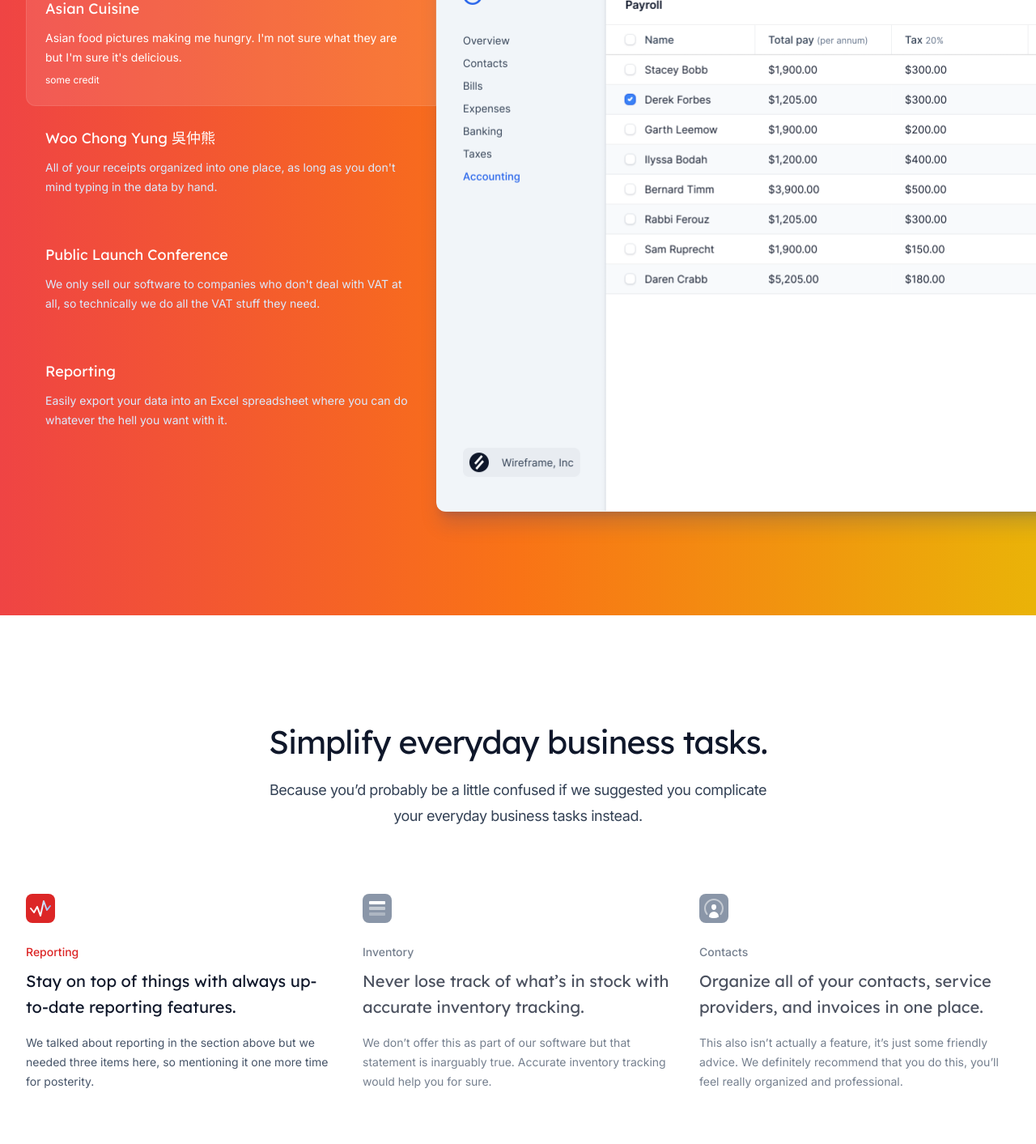
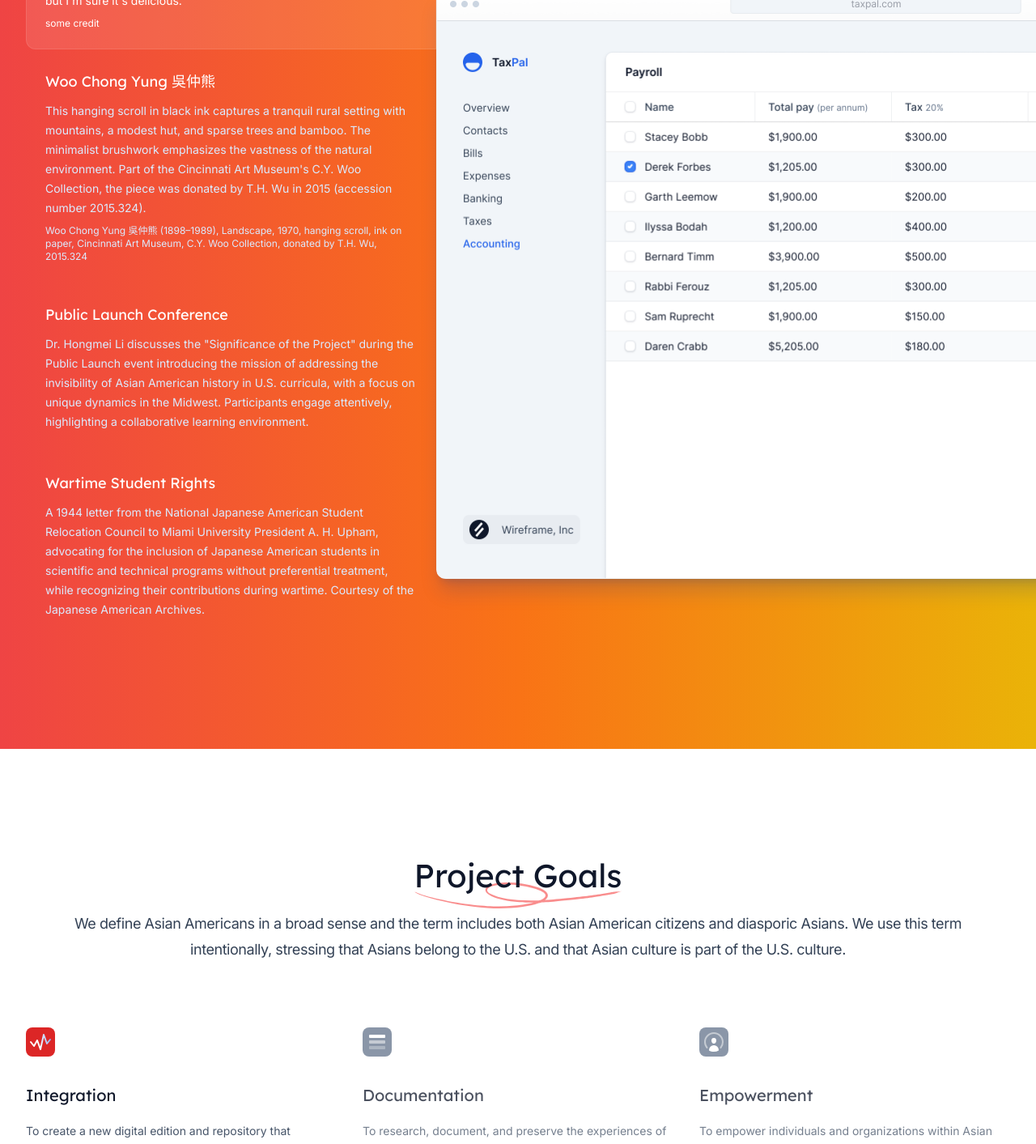
Before and after one commit to Meng-V/daaho, a Next.js app: page / in a window 1280 px wide. Shown: the part 1780-3193 px from the top of the page at 81% size. Built offline with nearby package versions, Linux system fonts and the light colour scheme.

Commit message:
changed colors

```diff
--- a/src/components/CallToAction.tsx
+++ b/src/components/CallToAction.tsx
@@ -1,5 +1,3 @@
-import Image from 'next/image'
-
 import { Button } from '@/components/Button'
 import { Container } from '@/components/Container'
 
@@ -7,7 +5,7 @@ export function CallToAction() {
   return (
     <section
       id="get-started-today"
-      className="relative overflow-hidden bg-red-600 py-32"
+      className="relative overflow-hidden bg-slate-900 py-24"
     >
       <div
         className="absolute left-1/2 top-1/2 max-w-none -translate-x-1/2 -translate-y-1/2"
@@ -17,16 +15,13 @@ export function CallToAction() {
         }}
       ></div>
       <Container className="relative">
-        <div className="mx-auto text-center">
-          <h2 className="font-display text-3xl tracking-tight text-white sm:text-4xl">
+        <div className="mx-auto">
+          <h2 className="font-display text-3xl text-center text-white sm:text-4xl">
             Mission Statement
           </h2>
-          <p className="mt-4 text-lg tracking-tight text-white">
+          <p className="mt-12 text-lg tracking-tight text-slate-400">
             Our mission is to collect, preserve, study, and promote the voices and contributions of Asian American citizens and diasporic Asians in the nation’s heartland in collaboration with local communities, educators, curators, and scholars nationwide. Making visible what was previously invisible in American history, DAAHO also aims to innovate, inspire, and create sustainable models for integrating the experiences of all minority populations into the mainstream historical narrative.
           </p>
-          <Button href="/register" color="white" className="mt-10">
-            Contact Us
-          </Button>
         </div>
       </Container>
     </section>
--- a/src/components/PrimaryFeatures.tsx
+++ b/src/components/PrimaryFeatures.tsx
@@ -20,25 +20,23 @@ const features = [
   },
   {
     title: 'Woo Chong Yung 吳仲熊',
-    caption:
-      "All of your receipts organized into one place, as long as you don't mind typing in the data by hand.",
-    alt: " ",
-    creditline: " ",
+    caption:"This hanging scroll in black ink captures a tranquil rural setting with mountains, a modest hut, and sparse trees and bamboo. The minimalist brushwork emphasizes the vastness of the natural environment. Part of the Cincinnati Art Museum's C.Y. Woo Collection, the piece was donated by T.H. Wu in 2015 (accession number 2015.324).",
+    alt: "A black ink landscape painting by Woo Chong Yung, featuring a simple, serene scene of mountains, rocky outcroppings, and sparse vegetation. Two tall, leafless trees stand near a small hut nestled among bamboo, with rolling hills and distant peaks fading into the background. A red seal stamp is visible in the bottom left corner.",
+    creditline: "Woo Chong Yung 吳仲熊 (1898–1989), Landscape, 1970, hanging scroll, ink on paper, Cincinnati Art Museum, C.Y. Woo Collection, donated by T.H. Wu, 2015.324",
     image: screenshotExpenses,
   },
   {
     title: 'Public Launch Conference',
-    caption:
-      "We only sell our software to companies who don't deal with VAT at all, so technically we do all the VAT stuff they need.",
-    alt: " ",
-    creditline: " ",
+    caption:'Dr. Hongmei Li discusses the \"Significance of the Project\" during the Public Launch event introducing the mission of addressing the invisibility of Asian American history in U.S. curricula, with a focus on unique dynamics in the Midwest. Participants engage attentively, highlighting a collaborative learning environment.',
+    alt: 'Dr. Hongmei Li presents at a podium in a classroom-style conference room. A slide titled \"Significance of the Project\" is projected behind her, listing key points about the project. Attendees sit at long tables, engaged and taking notes, with laptops and drinks in front of them. The room has large windows in the background allowing natural light to enter.',
+    creditline: "",
     image: screenshotVatReturns,
   },
   {
-    title: 'Reporting',
+    title: 'Wartime Student Rights',
     caption:
-      'Easily export your data into an Excel spreadsheet where you can do whatever the hell you want with it.',
-    alt: " ",
+      'A 1944 letter from the National Japanese American Student Relocation Council to Miami University President A. H. Upham, advocating for the inclusion of Japanese American students in scientific and technical programs without preferential treatment, while recognizing their contributions during wartime. Courtesy of the Japanese American Archives.',
+    alt: "A historical typed letter dated February 21, 1944, from the National Japanese American Student Relocation Council addressed to President A. H. Upham of Miami University. The letter discusses the deferment of Nisei students in scientific fields, emphasizing equal treatment and opportunities. Signed by C.V. Hibbard, National Director.",
     creditline: " ",
     image: screenshotReporting,
   },
--- a/src/components/SecondaryFeatures.tsx
+++ b/src/components/SecondaryFeatures.tsx
@@ -5,6 +5,7 @@ import Image, { type ImageProps } from 'next/image'
 import { Tab, TabGroup, TabList, TabPanel, TabPanels } from '@headlessui/react'
 import clsx from 'clsx'
 
+import SwirlyDoodle from './SwirlyDoodle'
 import { Container } from '@/components/Container'
 import screenshotContacts from '@/images/screenshots/contacts.png'
 import screenshotInventory from '@/images/screenshots/inventory.png'
@@ -20,10 +21,9 @@ interface Feature {
 
 const features: Array<Feature> = [
   {
-    name: 'Reporting',
-    summary: 'Stay on top of things with always up-to-date reporting features.',
-    description:
-      'We talked about reporting in the section above but we needed three items here, so mentioning it one more time for posterity.',
+    name: 'Integration',
+    summary: 'Integration',
+    description: 'To create a new digital edition and repository that integrates Asian and Asian American history into mainstream narratives',
     image: screenshotProfitLoss,
     icon: function ReportingIcon() {
       let id = useId()
@@ -54,11 +54,11 @@ const features: Array<Feature> = [
     },
   },
   {
-    name: 'Inventory',
+    name: 'Documentation',
     summary:
-      'Never lose track of what’s in stock with accurate inventory tracking.',
+      'Documentation',
     description:
-      'We don’t offer this as part of our software but that statement is inarguably true. Accurate inventory tracking would help you for sure.',
+      'To research, document, and preserve the experiences of Asian Americans in Ohio.',
     image: screenshotInventory,
     icon: function InventoryIcon() {
       return (
@@ -82,11 +82,10 @@ const features: Array<Feature> = [
     },
   },
   {
-    name: 'Contacts',
+    name: 'Empowerment',
     summary:
-      'Organize all of your contacts, service providers, and invoices in one place.',
-    description:
-      'This also isn’t actually a feature, it’s just some friendly advice. We definitely recommend that you do this, you’ll feel really organized and professional.',
+      'Empowerment',
+    description:'To empower individuals and organizations within Asian communities to include their voices in the historical narrative',
     image: screenshotContacts,
     icon: function ContactsIcon() {
       return (
@@ -132,7 +131,7 @@ function Feature({
       </div>
       <h3
         className={clsx(
-          'mt-6 text-sm font-medium',
+          'text-sm font-medium',
           isActive ? 'text-red-600' : 'text-slate-600',
         )}
       >
@@ -183,7 +182,7 @@ function FeaturesDesktop() {
                   name: (
                     <Tab className="ui-not-focus-visible:outline-none">
                       <span className="absolute inset-0" />
-                      {feature.name}
+                      {/* {feature.name} */}
                     </Tab>
                   ),
                 }}
@@ -232,13 +231,15 @@ export function SecondaryFeatures() {
       className="pb-14 pt-20 sm:pb-20 sm:pt-32 lg:pb-32"
     >
       <Container>
-        <div className="mx-auto max-w-2xl md:text-center">
-          <h2 className="font-display text-3xl tracking-tight text-slate-900 sm:text-4xl">
-            Simplify everyday business tasks.
+        <div className="mx-auto max-w-6xl md:text-center">
+          <h2 className="font-display text-3xl text-slate-900 sm:text-4xl">
+            <span className="relative whitespace-nowrap">
+              <SwirlyDoodle className="absolute left-0 top-2/3 h-[0.8em] w-full fill-red-400/80" />
+              <span className="relative">Project Goals</span>
+            </span>
           </h2>
           <p className="mt-4 text-lg tracking-tight text-slate-700">
-            Because you’d probably be a little confused if we suggested you
-            complicate your everyday business tasks instead.
+            We define Asian Americans in a broad sense and the term includes both Asian American citizens and diasporic Asians. We use this term intentionally, stressing that Asians belong to the U.S. and that Asian culture is part of the U.S. culture.
           </p>
         </div>
         <FeaturesMobile />
--- /dev/null
+++ b/src/components/SwirlyDoodle.tsx
@@ -0,0 +1,16 @@
+export default function SwirlyDoodle(props: React.ComponentPropsWithoutRef<'svg'>) {
+    return (
+      <svg
+        aria-hidden="true"
+        viewBox="0 0 281 40"
+        preserveAspectRatio="none"
+        {...props}
+      >
+        <path
+          fillRule="evenodd"
+          clipRule="evenodd"
+          d="M240.172 22.994c-8.007 1.246-15.477 2.23-31.26 4.114-18.506 2.21-26.323 2.977-34.487 3.386-2.971.149-3.727.324-6.566 1.523-15.124 6.388-43.775 9.404-69.425 7.31-26.207-2.14-50.986-7.103-78-15.624C10.912 20.7.988 16.143.734 14.657c-.066-.381.043-.344 1.324.456 10.423 6.506 49.649 16.322 77.8 19.468 23.708 2.65 38.249 2.95 55.821 1.156 9.407-.962 24.451-3.773 25.101-4.692.074-.104.053-.155-.058-.135-1.062.195-13.863-.271-18.848-.687-16.681-1.389-28.722-4.345-38.142-9.364-15.294-8.15-7.298-19.232 14.802-20.514 16.095-.934 32.793 1.517 47.423 6.96 13.524 5.033 17.942 12.326 11.463 18.922l-.859.874.697-.006c2.681-.026 15.304-1.302 29.208-2.953 25.845-3.07 35.659-4.519 54.027-7.978 9.863-1.858 11.021-2.048 13.055-2.145a61.901 61.901 0 0 0 4.506-.417c1.891-.259 2.151-.267 1.543-.047-.402.145-2.33.913-4.285 1.707-4.635 1.882-5.202 2.07-8.736 2.903-3.414.805-19.773 3.797-26.404 4.829Zm40.321-9.93c.1-.066.231-.085.29-.041.059.043-.024.096-.183.119-.177.024-.219-.007-.107-.079ZM172.299 26.22c9.364-6.058 5.161-12.039-12.304-17.51-11.656-3.653-23.145-5.47-35.243-5.576-22.552-.198-33.577 7.462-21.321 14.814 12.012 7.205 32.994 10.557 61.531 9.831 4.563-.116 5.372-.288 7.337-1.559Z"
+        />
+      </svg>
+    )
+  }
```
Also changed, not shown: src/components/Pricing.tsx (+5 -23 lines).
